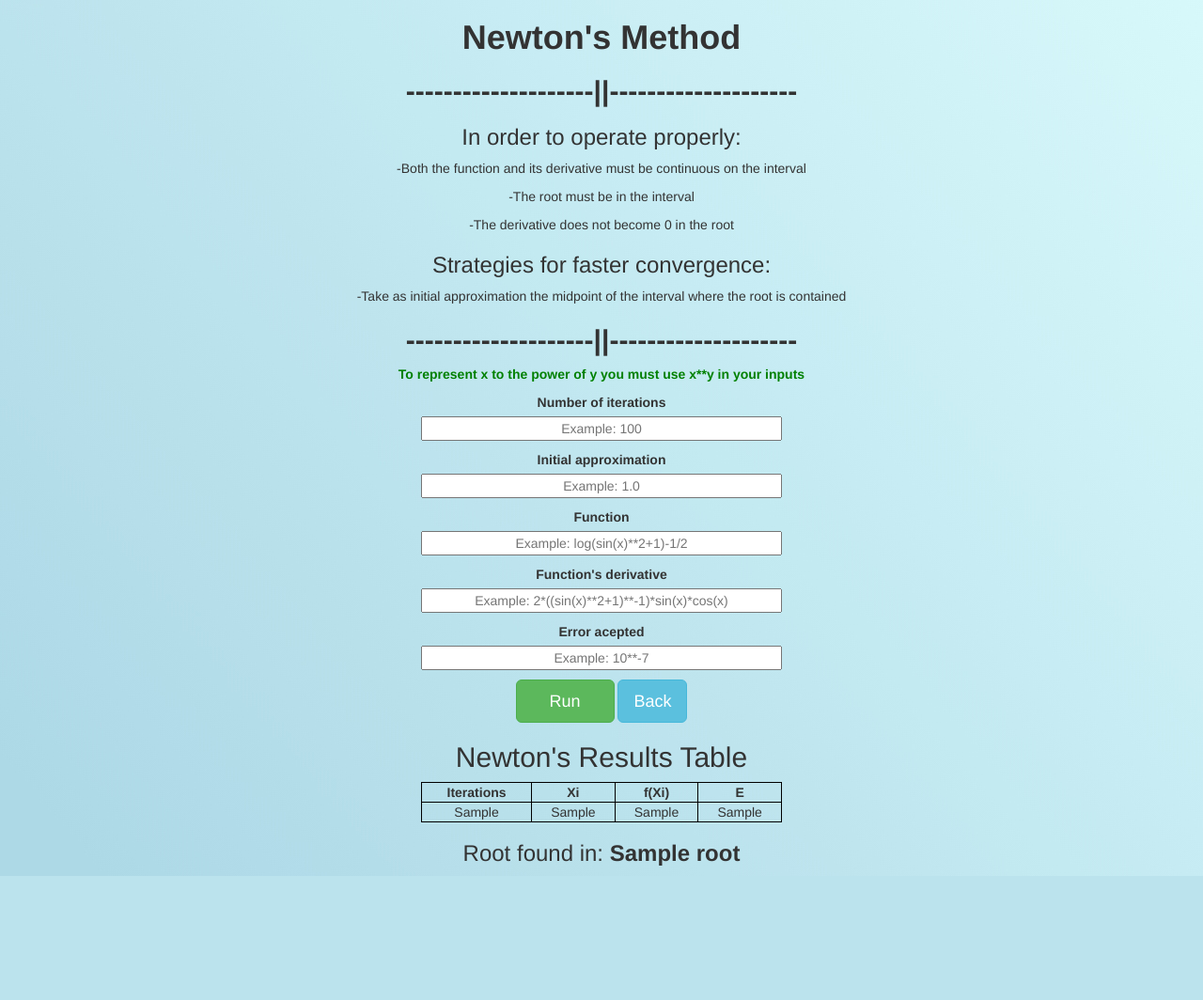
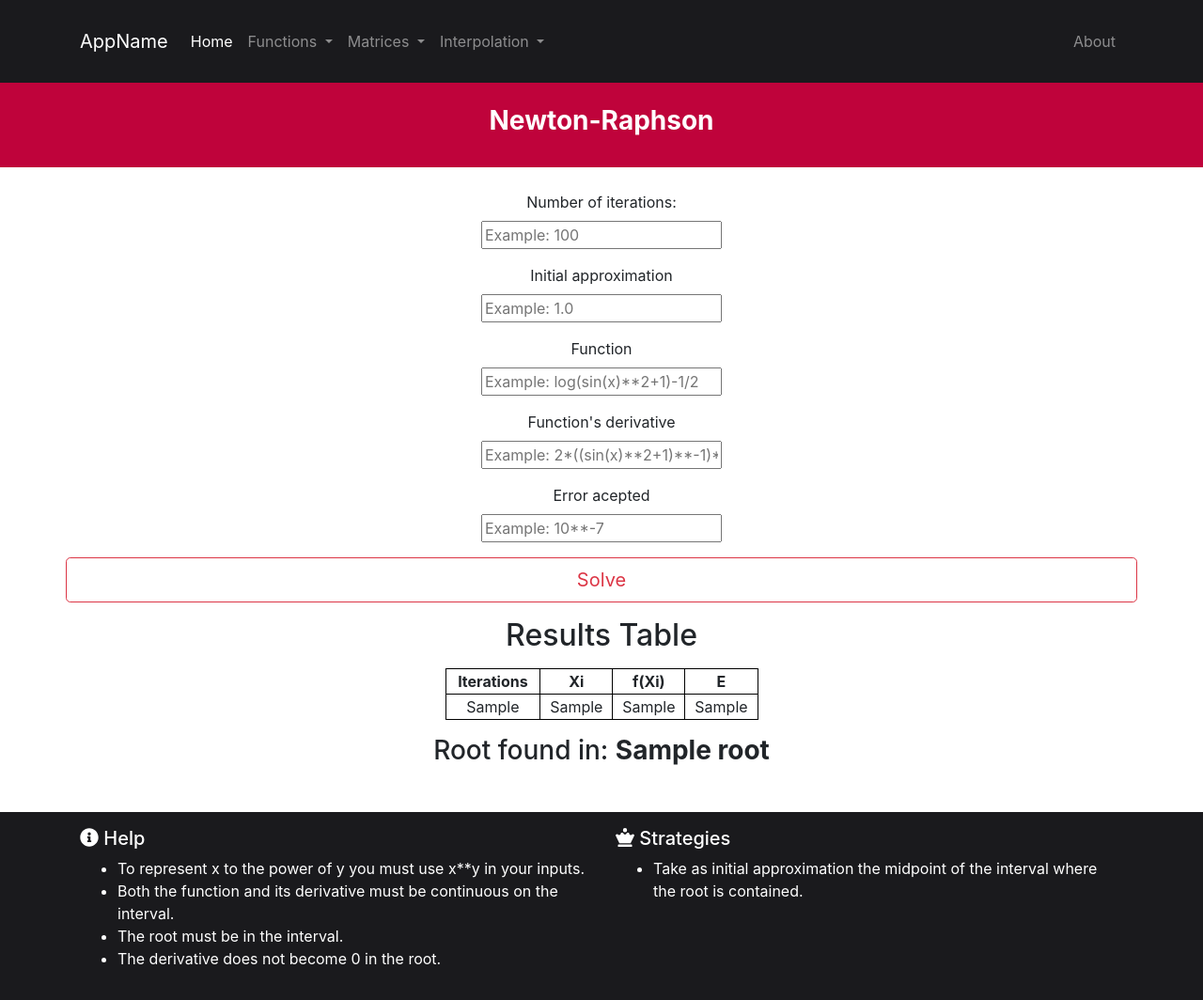
Before and after one commit to jjescuderv/WebNumeric, a Flask app: template templates/newton.html in a window 1280 px wide. Shown: the whole page at 94% size. Before the commit the page ends 932 px from the top, so only its background shows below. Run offline with Flask 2, Linux system fonts and the light colour scheme; the template is opened without the code that fills it: most values are stand-ins (such as "Sample title", 1, 10 or a date in 2020); parts of the project's set-up code (start-up, migrations or seed data) failed here and were passed over; some libraries are stand-ins or nearby versions.

Commit message:
Newton and Bisectio up to ultimate design

```diff
--- a/templates/newton.html
+++ b/templates/newton.html
@@ -1,84 +1,51 @@
-<!DOCTYPE html>
-<html lang="en">
+{% extends "layouts/master.html" %}
+{% block title %}
+Newton-Raphson
+{% endblock %}
 
-<head>
-    <link rel="stylesheet" href="https://stackpath.bootstrapcdn.com/bootstrap/3.4.1/css/bootstrap.min.css"
-        integrity="sha384-HSMxcRTRxnN+Bdg0JdbxYKrThecOKuH5zCYotlSAcp1+c8xmyTe9GYg1l9a69psu" crossorigin="anonymous">
-    <script src="https://code.jquery.com/jquery-1.12.4.min.js"
-        integrity="sha384-nvAa0+6Qg9clwYCGGPpDQLVpLNn0fRaROjHqs13t4Ggj3Ez50XnGQqc/r8MhnRDZ"
-        crossorigin="anonymous"></script>
-    <script src="https://stackpath.bootstrapcdn.com/bootstrap/3.4.1/js/bootstrap.min.js"
-        integrity="sha384-aJ21OjlMXNL5UyIl/XNwTMqvzeRMZH2w8c5cRVpzpU8Y5bApTppSuUkhZXN0VxHd"
-        crossorigin="anonymous"></script>
+{% block banner_title %}
+Newton-Raphson
+{% endblock %}
 
-    <meta charset="UTF-8">
-    <meta name="viewport" content="width=device-width, initial-scale=1.0">
-    <title>Newton</title>
-    <!--<link rel="shortcut icon" href="../static/imgs/favicon.ico"> -->
-    <link rel="shortcut icon" href="{{ url_for('static' , filename = 'imgs/favicon.ico') }}">
-    <style>
-        input {
-            width: 30%;
-            text-align: center;
-        }
-        body
-        {
-            background-image:url({{url_for('static', filename='builtin/3.jpg')}})
-        }
-
-        form {
-            text-align: center;
-        }
-
-        h1 {
-            text-align: center;
-        }
-
-
-
-    </style>
-</head>
+{% block content %}
 
 <body>
-    <h1><b>Newton's Method</b></h1>
-    <h2><b>--------------------||--------------------</b></h2>
-    <h3>In order to operate properly:</h3>
-    <p>-Both the function and its derivative must be continuous on the interval</p>
-    <p>-The root must be in the interval</p>
-    <p>-The derivative does not become 0 in the root</p>
-    <h3>Strategies for faster convergence:</h3>
-    <p>-Take as initial approximation the midpoint of the interval where the root is contained</p>
-    <h2><b>--------------------||--------------------</b></h2>
-    <form method="post" action="{{ url_for('newton_results') }}">
-        <p style="color:green"><b>To represent x to the power of y you must use x**y in your inputs</b></p>
+    <form method="post" id="data" action="{{ url_for('newton_results') }}">
+        <div class="row justify-content-center">
+            <label for="itera">Number of iterations:</label>
+        </div>
+        <p><input name="itera" type="text" placeholder="Example: 100"></p>
 
-        <label for="itera">Number of iterations</label>
-        <p><input name="itera" type="text" placeholder="Example: 100"></p>
-        <label for="x0">Initial approximation</label>
+        <div class="row justify-content-center">
+            <label for="x0">Initial approximation</label>
+        </div>
         <p><input name="x0" type="text" placeholder="Example: 1.0"></p>
-        <label for="fun">Function</label>
+
+        <div class="row justify-content-center">
+            <label for="fun">Function</label>
+        </div>
         <p><input name="fun" type="text" placeholder="Example: log(sin(x)**2+1)-1/2"></p>
-        <label for="dfun">Function's derivative</label>
+
+        <div class="row justify-content-center">
+            <label for="dfun">Function's derivative</label>
+        </div>
         <p><input name="dfun" type="text" placeholder="Example: 2*((sin(x)**2+1)**-1)*sin(x)*cos(x)""></p>
-        <label for=" tol">Error acepted</label>
+
+        <div class="row justify-content-center">
+            <label for=" tol">Error acepted</label>
+        </div>
         <p><input name="tol" type="text" placeholder="Example: 10**-7"></p>
-        <div class="container">
-            <div class="col-xs-4"></div>
-            <div class="center">
-                <div class="col-xs-4">
-                    <input type="submit" class="btn btn-success btn-lg" value="Run">
-                    <button type="button" class="btn btn-info btn-lg" onclick="location='/'">Back</button>
-                </div>
-            </div>
-        </div>
-        </div>
-
-
 
     </form>
+
+    <div class="row justify-content-center">
+        <button id="solve" type="submit" form="data" class="btn btn-outline-danger btn-lg btn-block" onClick="mat()">
+            Solve
+        </button>
+    </div>
+
 </body>
 <footer>
-
     <head>
         <meta charset="UTF-8">
         <meta name="viewport" content="width=device-width, initial-scale=1.0">
@@ -94,7 +61,6 @@
                 margin-left: auto;
                 margin-right: auto;
             }
-
             h1,
             h3,
             p,
@@ -106,7 +72,9 @@
     </head>
 
     <body>
-        <h2>Newton's Results Table</h2>
+        <p></p>
+        <h2>Results Table</h2>
+        <p></p>
         <table style="width:30%">
             <tr>
                 <th>Iterations</th>
@@ -124,9 +92,21 @@
             {%endfor%}
 
         </table>
+        <p></p>
         <h3>Root found in: <b>{{ root }}</b></h3>
 
     </body>
 </footer>
 
-</html>
+{% endblock %}
+
+{% block footer_help %}
+    <li>To represent x to the power of y you must use x**y in your inputs.</li>
+    <li>Both the function and its derivative must be continuous on the interval.</li>
+    <li>The root must be in the interval.</li>
+    <li>The derivative does not become 0 in the root.</li>
+{% endblock %}
+
+{% block footer_strategies %}
+    <li>Take as initial approximation the midpoint of the interval where the root is contained.</li>
+{% endblock %}
```
Also changed, not shown: templates/bisection.html (+58 -42 lines).
